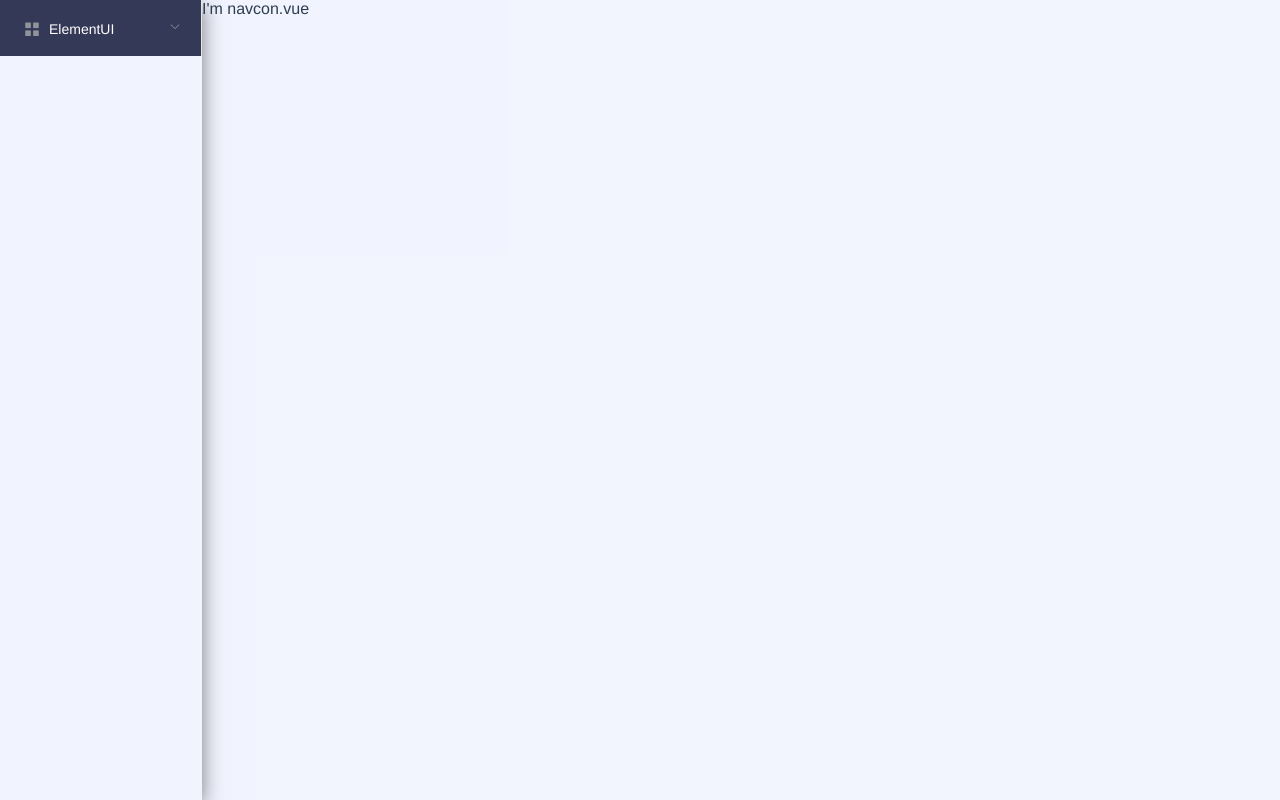
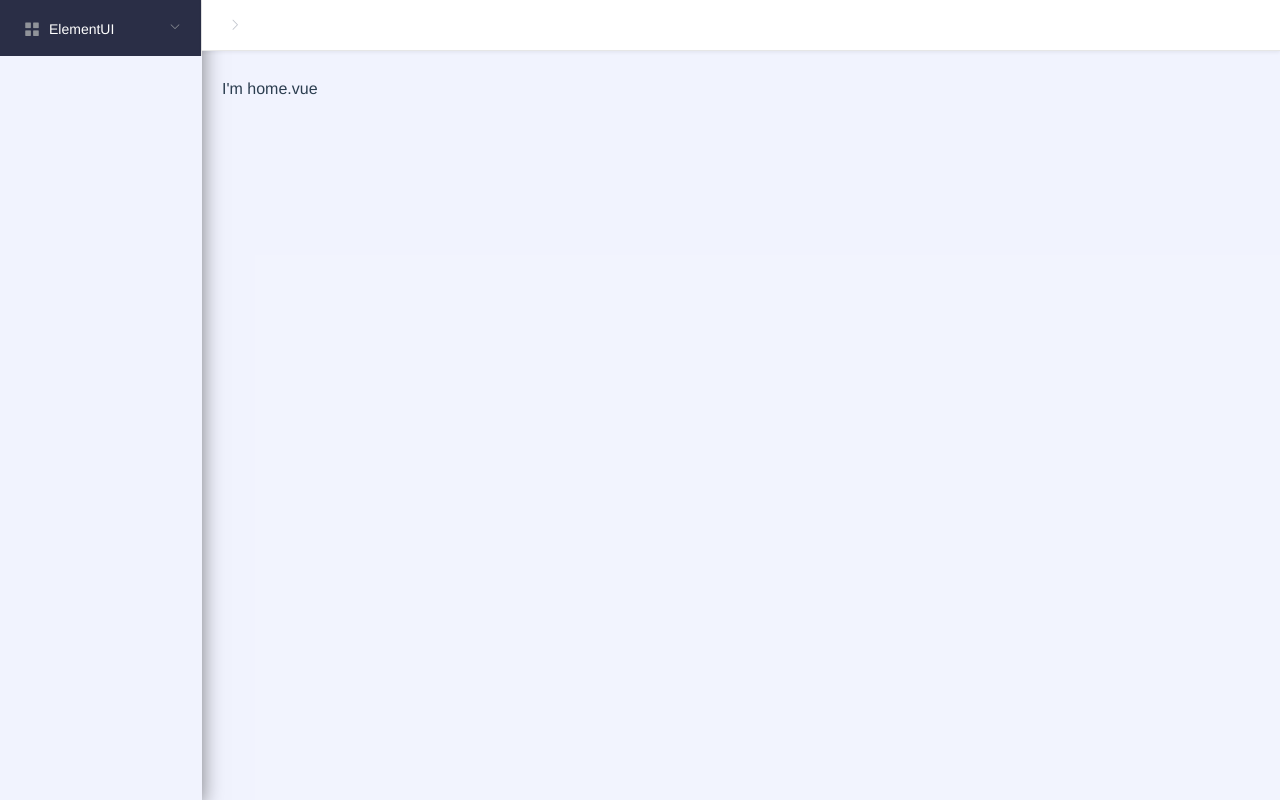
Before and after one commit to outis42/vue-hello, a Vue app: page / in a window 1280 px wide. Built offline with nearby package versions, Linux system fonts and the light colour scheme.

Commit message:
顶部导航栏

```diff
--- a/src/components/navcon.vue
+++ b/src/components/navcon.vue
@@ -1,5 +1,41 @@
 <template>
-    <div>
-        I'm navcon.vue
-    </div>
+	<el-menu
+		class="el-menu-demo navbar"
+		mode="horizontal"
+		style="display:flex;align-items:center;padding-left:20px"
+	>
+		<el-breadcrumb separator-class="el-icon-arrow-right" style="flex:1">
+			<el-breadcrumb-item v-for="(item,index) in bmbitem" :key="index">
+				<span v-if="index==bmbitem.length-1" class="no-redirect">{{ item.meta.title }}</span>
+			</el-breadcrumb-item>
+		</el-breadcrumb>
+	</el-menu>
 </template>
+<script>
+export default {
+    name: 'navcon',
+    computed: {
+        bmbitem() {
+            const route = this.$route;
+            const { matched } = route;
+            console.log("haha:::", matched);
+            return matched;
+        }
+    },
+    methods: {
+        handleLink(item) {
+            this.$router.push(item.path);
+        }
+    }
+}
+</script>
+
+<style scoped>
+	.navbar {
+		height: 50px;
+		overflow: hidden;
+		position: relative;
+		background: #fff;
+		box-shadow: 0 1px 4px rgba(0, 21, 41, 0.08);
+	}
+</style>
--- a/src/router.js
+++ b/src/router.js
@@ -15,12 +15,22 @@ export default new Router({
             component: resolve => (require(['./views/index.vue'], resolve)),
             children: [
                 {
+                    path: '/',
+                    component: resolve => (require(['./views/home.vue'], resolve))
+                },
+                {
                     path: '/button',
-                    component: resolve => (require(['./views/button.vue'], resolve))
+                    component: resolve => (require(['./views/button.vue'], resolve)),
+                    meta: {
+                        title: 'button'
+                    }
                 },
                 {
                     path: '/layout',
-                    component: resolve =>(require(['./views/layout.vue'], resolve))
+                    component: resolve =>(require(['./views/layout.vue'], resolve)),
+                    meta: {
+                        title: 'layout'
+                    }
                 }
             ]
         },
--- /dev/null
+++ b/src/views/home.vue
@@ -0,0 +1,5 @@
+<template>
+    <div>
+        I'm home.vue
+    </div>
+</template>
```
